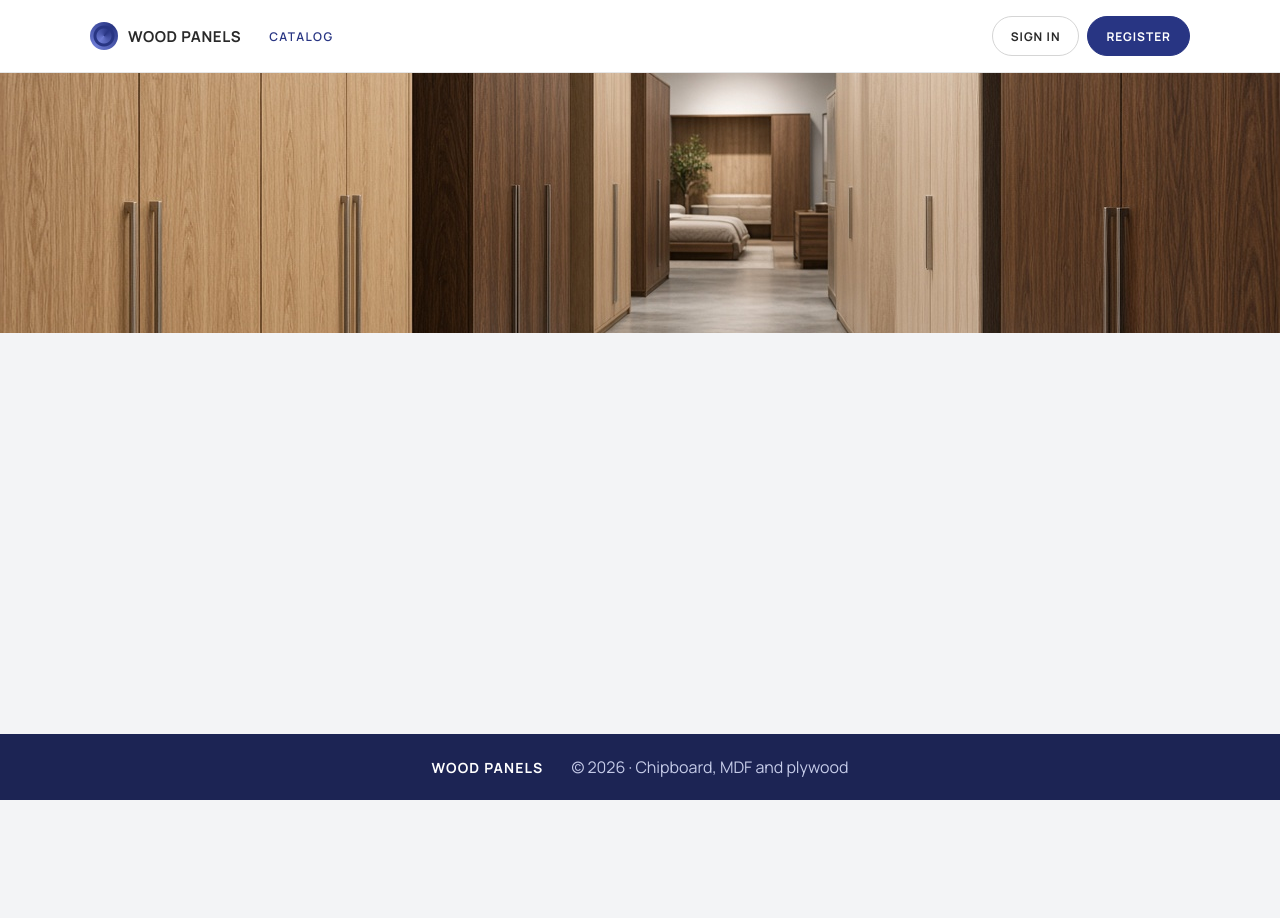
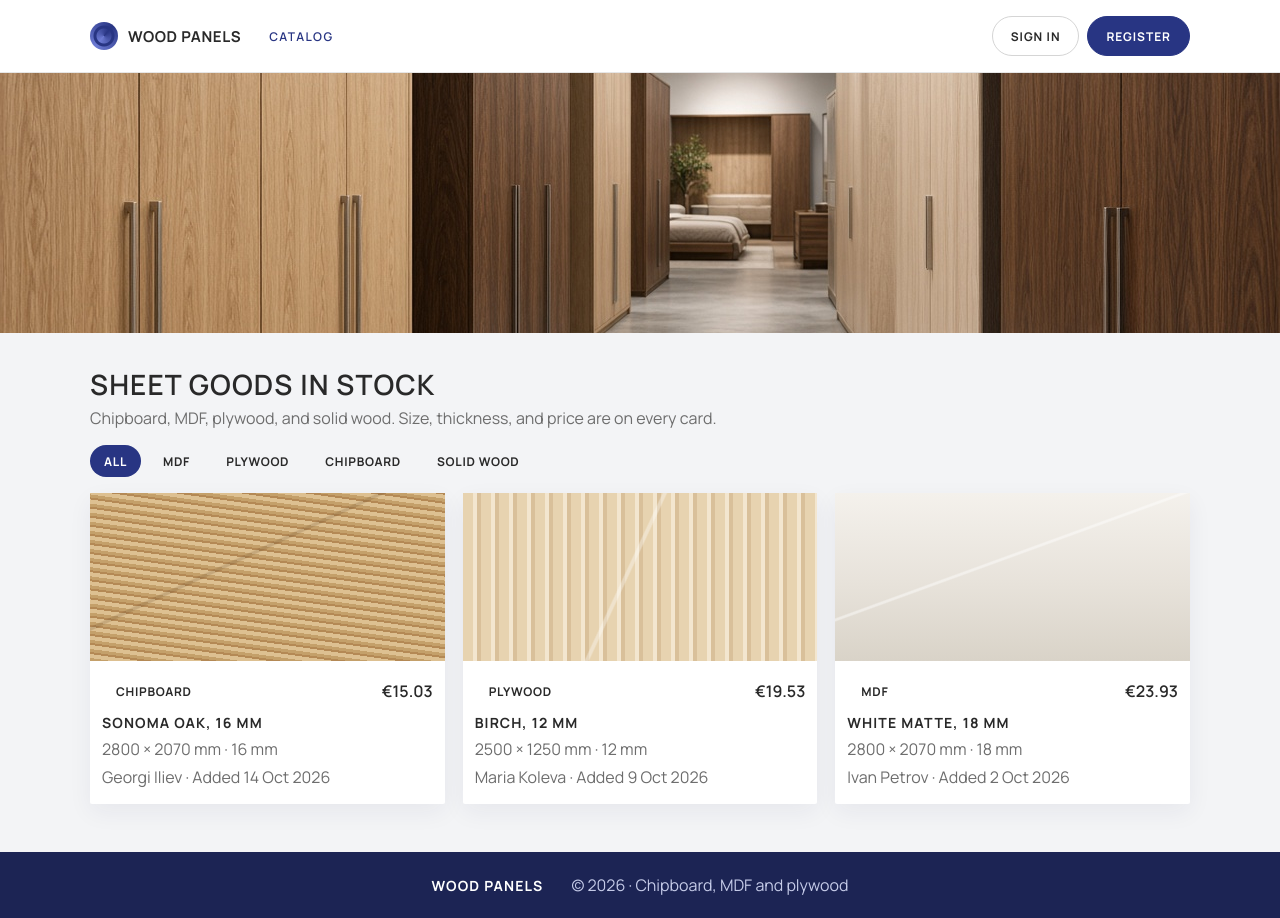
Before and after one commit to petar-kostadinov/wood-panels-catalog, a React (Vite) app: page /catalog in a window 1280 px wide. Before the commit the page ends 800 px from the top, so only its background shows below. Built offline with nearby package versions, Linux system fonts and the light colour scheme.

Commit message:
add home, catalog, and details for the sample sheets

```diff
--- a/src/App.jsx
+++ b/src/App.jsx
@@ -2,6 +2,9 @@ import { Route, Routes } from 'react-router-dom'
 import Header from './components/header/Header.jsx'
 import RouteBanner from './components/routeBanner/RouteBanner.jsx'
 import Footer from './components/footer/Footer.jsx'
+import Home from './components/home/Home.jsx'
+import Catalog from './components/catalog/Catalog.jsx'
+import Details from './components/details/Details.jsx'
 import './App.css'
 
 function App() {
@@ -11,8 +14,9 @@ function App() {
       <RouteBanner />
       <main className="site-main">
         <Routes>
-          <Route path="/" element={null} />
-          <Route path="/catalog" element={null} />
+          <Route path="/" element={<Home />} />
+          <Route path="/catalog" element={<Catalog />} />
+          <Route path="/catalog/:id" element={<Details />} />
           <Route path="/login" element={null} />
           <Route path="/register" element={null} />
         </Routes>
--- /dev/null
+++ b/src/components/catalog/Catalog.css
@@ -0,0 +1,16 @@
+.filters {
+  display: flex;
+  flex-wrap: wrap;
+  align-items: center;
+  gap: 8px;
+  margin-bottom: 16px;
+}
+
+.filters .chip {
+  cursor: pointer;
+}
+
+.chip-on {
+  background: var(--stain);
+  color: #ffffff;
+}
--- /dev/null
+++ b/src/components/catalog/Catalog.jsx
@@ -0,0 +1,41 @@
+import { useState } from 'react'
+import PanelCard from '../panelCard/PanelCard.jsx'
+import { panels } from '../../data/panels.js'
+import '../home/Home.css'
+import './Catalog.css'
+
+const materials = ['All', 'MDF', 'Plywood', 'Chipboard', 'Solid wood']
+
+function Catalog() {
+  const [material, setMaterial] = useState('All')
+  const visible = material === 'All' ? panels : panels.filter((panel) => panel.material === material)
+
+  return (
+    <section aria-label="Catalog">
+      <div className="page-head">
+        <h2>Sheet goods in stock</h2>
+        <p className="lede">Chipboard, MDF, plywood, and solid wood. Size, thickness, and price are on every card.</p>
+      </div>
+      <div className="filters" role="group" aria-label="Material">
+        {materials.map((item) => (
+          <button
+            key={item}
+            type="button"
+            className={item === material ? 'chip chip-on' : 'chip'}
+            onClick={() => setMaterial(item)}
+          >
+            {item}
+          </button>
+        ))}
+      </div>
+      <div className="cards">
+        {visible.map((panel) => (
+          <PanelCard key={panel.id} panel={panel} />
+        ))}
+      </div>
+      {visible.length === 0 && <p className="lede">No sheets of this material yet.</p>}
+    </section>
+  )
+}
+
+export default Catalog
--- /dev/null
+++ b/src/components/details/Details.css
@@ -0,0 +1,66 @@
+.back {
+  color: #6d6d6d;
+}
+
+.detail-swatch {
+  height: 220px;
+  margin: 16px 0;
+}
+
+.detail-head {
+  display: flex;
+  flex-wrap: wrap;
+  align-items: flex-end;
+  gap: 12px;
+  margin-bottom: 16px;
+}
+
+.detail-head h2 {
+  margin-top: 8px;
+}
+
+.detail-head .by {
+  margin: 4px 0 0;
+  padding: 0;
+}
+
+.price-lg {
+  margin-left: auto;
+  font-size: 28px;
+  color: var(--stain);
+}
+
+.specs {
+  display: grid;
+  grid-template-columns: repeat(3, minmax(0, 1fr));
+  gap: 8px;
+  margin: 0 0 16px;
+}
+
+.specs div {
+  background: #ffffff;
+  border: 1px solid var(--line);
+  border-radius: 10px;
+  padding: 12px;
+}
+
+dt {
+  color: #6d6d6d;
+  font-size: 13px;
+}
+
+dd {
+  margin: 2px 0 0;
+  font-weight: 600;
+}
+
+.copy {
+  margin: 0;
+  max-width: 62ch;
+}
+
+@media (max-width: 640px) {
+  .specs {
+    grid-template-columns: 1fr;
+  }
+}
--- /dev/null
+++ b/src/components/details/Details.jsx
@@ -0,0 +1,54 @@
+import { Link, useParams } from 'react-router-dom'
+import { getPanel, formatPrice } from '../../data/panels.js'
+import '../panelCard/PanelCard.css'
+import './Details.css'
+
+function Details() {
+  const { id } = useParams()
+  const panel = getPanel(id)
+
+  if (!panel) {
+    return (
+      <section aria-label="Details">
+        <h2>Sheet not found</h2>
+        <Link to="/catalog" className="back">
+          Catalog
+        </Link>
+      </section>
+    )
+  }
+
+  return (
+    <section aria-label="Details">
+      <Link to="/catalog" className="back">
+        Catalog
+      </Link>
+      <div className={`swatch detail-swatch swatch-${panel.swatch}`} />
+      <div className="detail-head">
+        <div>
+          <span className="chip">{panel.material}</span>
+          <h2>{panel.name}</h2>
+          <p className="by">{panel.author}</p>
+        </div>
+        <p className="price price-lg">{formatPrice(panel.price)}</p>
+      </div>
+      <dl className="specs">
+        <div>
+          <dt>Thickness</dt>
+          <dd>{panel.thickness} mm</dd>
+        </div>
+        <div>
+          <dt>Width</dt>
+          <dd>{panel.width} mm</dd>
+        </div>
+        <div>
+          <dt>Height</dt>
+          <dd>{panel.height} mm</dd>
+        </div>
+      </dl>
+      <p className="copy">{panel.copy}</p>
+    </section>
+  )
+}
+
+export default Details
--- /dev/null
+++ b/src/components/home/Home.css
@@ -0,0 +1,19 @@
+.page-head {
+  display: flex;
+  flex-direction: column;
+  gap: 4px;
+  margin-bottom: 16px;
+}
+
+h2 {
+  margin: 0;
+  font-size: 28px;
+  font-weight: 600;
+  letter-spacing: 0.04em;
+  text-transform: uppercase;
+}
+
+.lede {
+  margin: 0;
+  color: #6d6d6d;
+}
--- /dev/null
+++ b/src/components/home/Home.jsx
@@ -0,0 +1,21 @@
+import PanelCard from '../panelCard/PanelCard.jsx'
+import { panels } from '../../data/panels.js'
+import './Home.css'
+
+function Home() {
+  return (
+    <section aria-label="Home">
+      <div className="page-head">
+        <h2>Latest listings</h2>
+        <p className="lede">The sheets added most recently. Open a card to see the details.</p>
+      </div>
+      <div className="cards">
+        {panels.map((panel) => (
+          <PanelCard key={panel.id} panel={panel} />
+        ))}
+      </div>
+    </section>
+  )
+}
+
+export default Home
--- /dev/null
+++ b/src/components/panelCard/PanelCard.css
@@ -0,0 +1,99 @@
+.cards {
+  display: grid;
+  grid-template-columns: repeat(3, minmax(0, 1fr));
+  gap: 18px;
+}
+
+.card {
+  display: flex;
+  flex-direction: column;
+  gap: 6px;
+  color: var(--ink);
+  background: #ffffff;
+  border-radius: 2px;
+  padding: 0 0 16px;
+  box-shadow: 0 8px 24px rgba(28, 36, 84, 0.06);
+}
+
+.card:hover {
+  box-shadow: 0 10px 28px rgba(40, 53, 131, 0.16);
+}
+
+.swatch {
+  display: block;
+  width: 100%;
+  height: 168px;
+  margin-bottom: 8px;
+}
+
+.swatch-mdf {
+  background:
+    linear-gradient(160deg, transparent 42%, rgba(255, 255, 255, 0.45) 42.5% 43%, transparent 43.5%),
+    linear-gradient(#f4f1ec, #e7e2da 55%, #d9d3c8);
+}
+
+.swatch-plywood {
+  background:
+    linear-gradient(115deg, transparent 46%, rgba(255, 255, 255, 0.35) 46.4% 47%, transparent 47.4%),
+    repeating-linear-gradient(90deg, #e7d3b0 0 10px, #f3e6cf 10px 14px, #d9c09a 14px 18px);
+}
+
+.swatch-chipboard {
+  background:
+    linear-gradient(155deg, transparent 40%, rgba(90, 60, 30, 0.18) 40.5% 41.2%, transparent 41.6%),
+    repeating-linear-gradient(8deg, #c4a06a 0 3px, #ddc091 3px 7px, #b48955 7px 9px);
+}
+
+.card-top,
+.card-name,
+.meta,
+.by {
+  padding-left: 12px;
+  padding-right: 12px;
+}
+
+.card-top {
+  display: flex;
+  flex-wrap: wrap;
+  align-items: center;
+  gap: 8px;
+}
+
+.card-name {
+  font-size: 14px;
+  font-weight: 700;
+  letter-spacing: 0.08em;
+  text-transform: uppercase;
+}
+
+.meta,
+.by {
+  color: #6d6d6d;
+}
+
+.chip {
+  display: inline-flex;
+  align-items: center;
+  min-height: 32px;
+  padding: 0 14px;
+  border: 0;
+  border-radius: 999px;
+  background: transparent;
+  color: var(--ink);
+  font: inherit;
+  font-size: 12px;
+  font-weight: 700;
+  letter-spacing: 0.06em;
+  text-transform: uppercase;
+}
+
+.price {
+  margin-left: auto;
+  font-weight: 600;
+}
+
+@media (max-width: 640px) {
+  .cards {
+    grid-template-columns: 1fr;
+  }
+}
--- /dev/null
+++ b/src/components/panelCard/PanelCard.jsx
@@ -0,0 +1,24 @@
+import { Link } from 'react-router-dom'
+import { formatPrice } from '../../data/panels.js'
+import './PanelCard.css'
+
+function PanelCard({ panel }) {
+  return (
+    <Link to={`/catalog/${panel.id}`} className="card">
+      <span className={`swatch swatch-${panel.swatch}`} />
+      <span className="card-top">
+        <span className="chip">{panel.material}</span>
+        <span className="price">{formatPrice(panel.price)}</span>
+      </span>
+      <span className="card-name">{panel.name}</span>
+      <span className="meta">
+        {panel.width} × {panel.height} mm · {panel.thickness} mm
+      </span>
+      <span className="by">
+        {panel.author} · Added {panel.added}
+      </span>
+    </Link>
+  )
+}
+
+export default PanelCard
--- /dev/null
+++ b/src/data/panels.js
@@ -0,0 +1,49 @@
+export const panels = [
+  {
+    id: 'sonoma-oak',
+    name: 'Sonoma oak, 16 mm',
+    material: 'Chipboard',
+    swatch: 'chipboard',
+    width: 2800,
+    height: 2070,
+    thickness: 16,
+    price: 15.03,
+    author: 'Georgi Iliev',
+    added: '14 Oct 2026',
+    copy: 'Sonoma oak chipboard for wardrobe carcasses. The foil face is even, with a light wood grain.',
+  },
+  {
+    id: 'birch',
+    name: 'Birch, 12 mm',
+    material: 'Plywood',
+    swatch: 'plywood',
+    width: 2500,
+    height: 1250,
+    thickness: 12,
+    price: 19.53,
+    author: 'Maria Koleva',
+    added: '9 Oct 2026',
+    copy: 'Birch plywood for furniture and cabinets. The sheet is flat, with a sound edge. It cuts cleanly on a table saw.',
+  },
+  {
+    id: 'white-matte',
+    name: 'White matte, 18 mm',
+    material: 'MDF',
+    swatch: 'mdf',
+    width: 2800,
+    height: 2070,
+    thickness: 18,
+    price: 23.93,
+    author: 'Ivan Petrov',
+    added: '2 Oct 2026',
+    copy: 'White matte MDF for cabinet doors and shelves. The face is smooth and ready for paint.',
+  },
+]
+
+export function getPanel(id) {
+  return panels.find((panel) => panel.id === id)
+}
+
+export function formatPrice(price) {
+  return `€${price.toFixed(2)}`
+}
```
Also changed, not shown: 1 other file (tests, documents, lock files or other folders).
